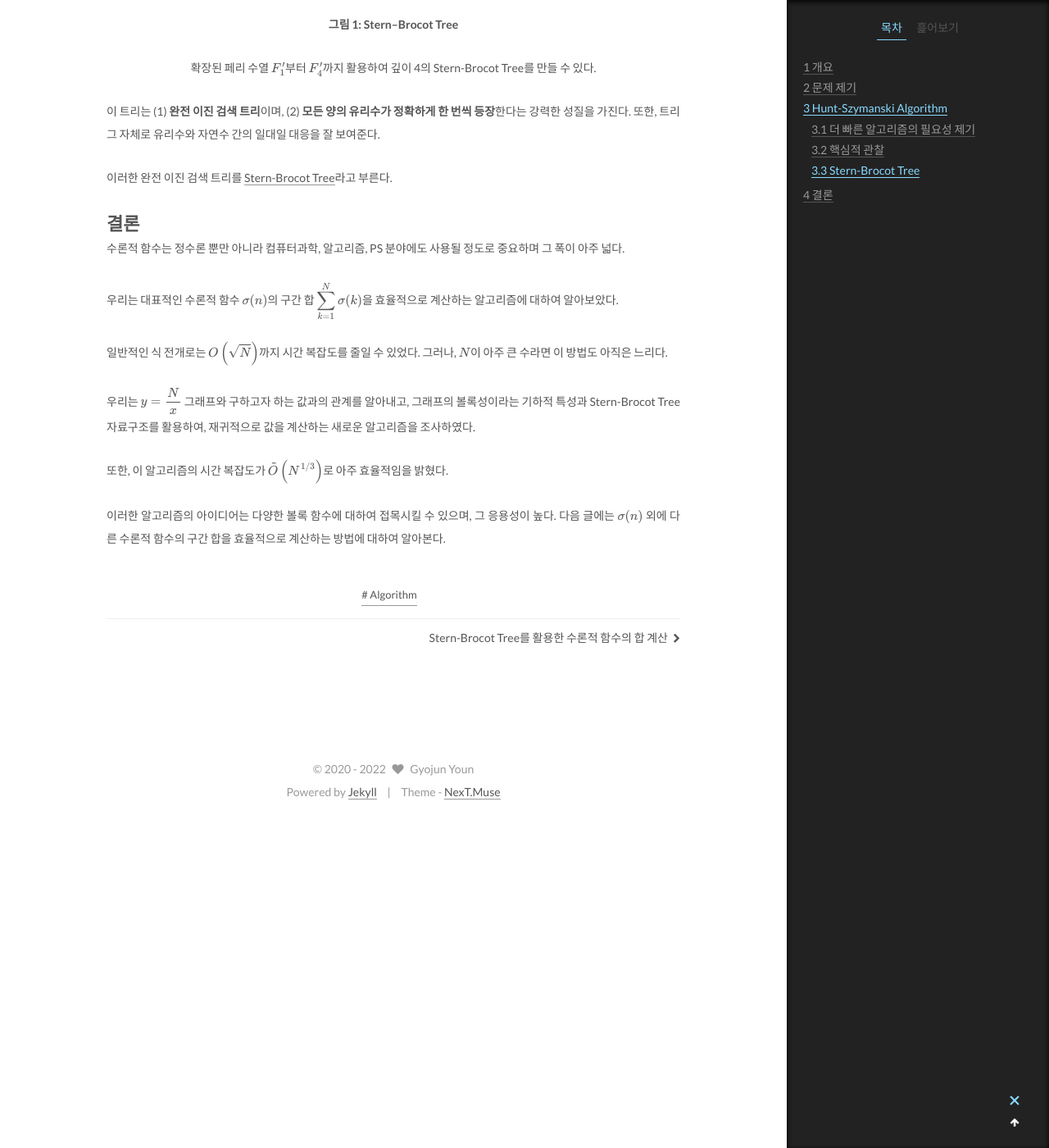
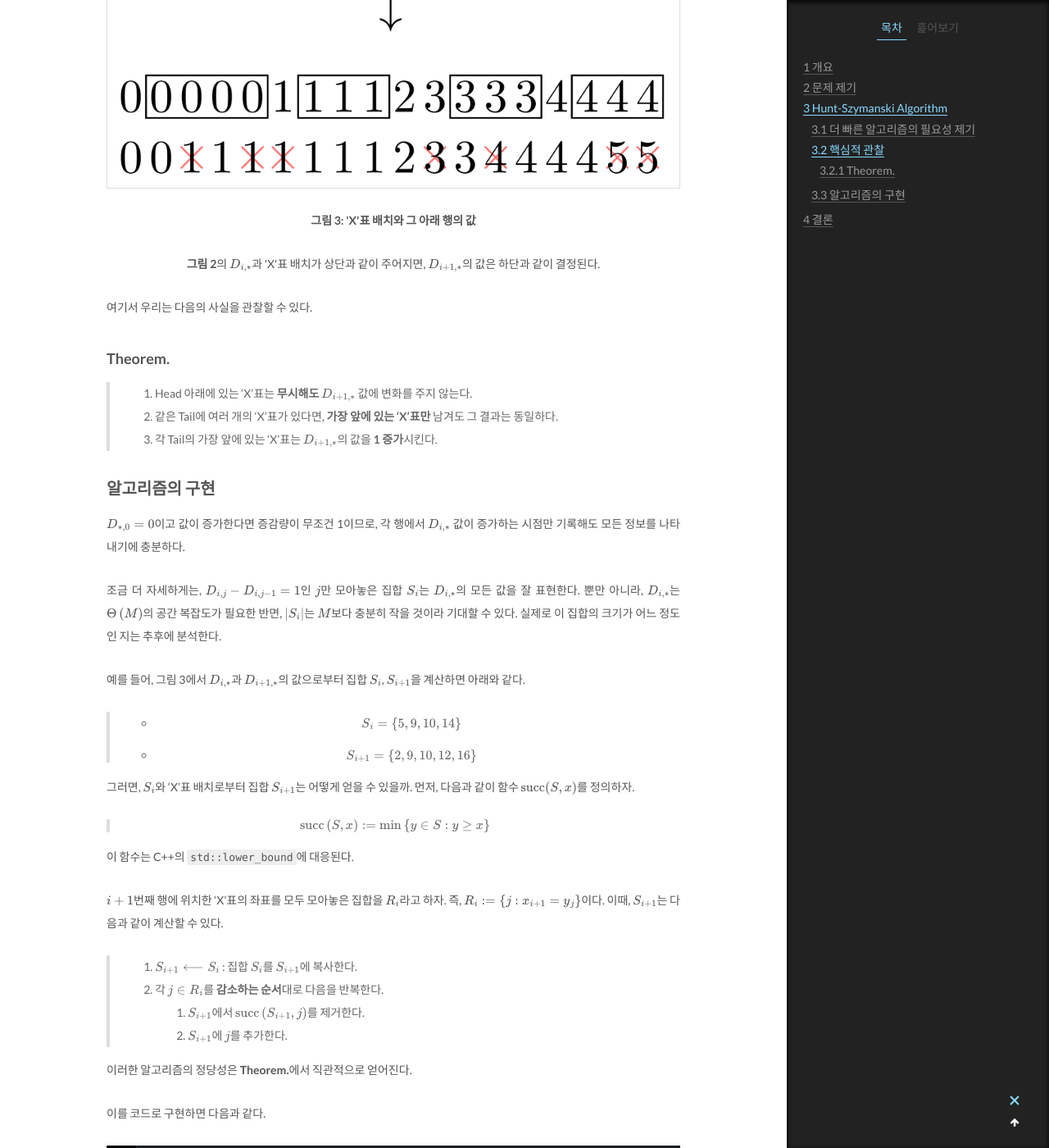
Before and after one commit to youngyojun/youngyojun.github.io, a Jekyll site: the page built from _posts/2022-03-20-Hunt-Szymanski.md, in a window 1280 px wide and 1400 px high, scrolled down 5030 px. Shown: the whole window at 82% size. Built offline with Jekyll 4.4.1, drawn with Linux system fonts in a browser that asks for light colours; formulas are drawn with MathJax 3; comment, search, counter and statistics services are not loaded; some of the changed text lies outside the part shown.

Commit message:
Update 2022-03-20-Hunt-Szymanski.md

````diff
--- a/_posts/2022-03-20-Hunt-Szymanski.md
+++ b/_posts/2022-03-20-Hunt-Szymanski.md
@@ -1,5 +1,5 @@
 ---
-title: "asdf"
+title: "실무에서 빠르게 LCS를 계산하는 실용적인 Hunt-Szymanski 알고리즘에 관하여"
 date: 2022-03-20 14:55:28 +0900
 categories:
  - Secmem
@@ -54,7 +54,7 @@ LCS 문제는 다이나믹 프로그래밍 기법을 이용하여 쉽게 해결
 >
 > $$ \text{LCS} \left( X + S, Y + S \right) = \text{LCS} \left( X, Y \right) + S := \left\{ C + S : C \in \text{LCS} \left( X, Y \right) \right\} $$
 
-이는 $|S| = 1$일 때에만 증명해도 충분하다. $X + S$와 $Y + S$의 마지막 문자는 서로에게 대응시키는 것이 LCS를 구함에 있어 손해가 되지 않기 때문에 항상 최적임을 알 수 있다.
+이는 $\left\lvert S \right\rvert = 1$일 때에만 증명해도 충분하다. $X + S$와 $Y + S$의 마지막 문자는 서로에게 대응시키는 것이 LCS를 구함에 있어 손해가 되지 않기 때문에 항상 최적임을 알 수 있다.
 
 #### Lemma 2. 양자택일.
 
@@ -85,13 +85,13 @@ $\alpha \ne \beta$이므로, 두 알파벳은 서로에게 대응될 수 없다.
 
 ```c++
 int lcs(char *X, int N, char *Y, int M) {
-    int D[N+1][M+1] = {};
+    int D[N+1][M+1] = {}; // D_{i, j}
 
     for(int i = 1; i <= N; i++)
         for(int j = 1; j <= M; j++)
             D[i][j] = X[i] == Y[j]
-            		? D[i-1][j-1] + 1
-            		: max(D[i][j-1], D[i-1][j]);
+                    ? D[i-1][j-1] + 1 // Lemma 1.
+                    : max(D[i][j-1], D[i-1][j]); // Lemma 2.
 
     return D[N][M];
 }
@@ -137,44 +137,106 @@ Hunt-Szymanski 알고리즘은 간단한 아이디어로 두 문자열의 LCS를
 >
 > 단, 편의상 $D _{0, * } = D _{ *, 0} = 0$라고 가정한다.
 
+행 번호 $i$에 대하여 귀납법을 적용하여 증명할 수 있다. $D _{0, *}$은 그 값이 모두 0이므로 자명하다. $D _{i, j}$의 값은 (1) 그 이전 값 $D _{i, j-1}$거나, (2) 그 위의 값 $D _{i-1, j}$거나, (3) 대각 위의 값 $D _{i-1, j-1}$에서 1을 더한 값이다. 인접한 수의 차이는 0 아니면 1이므로, $D _{i, *}$ 또한 단조증가하면서 차이가 최대 1인 수열임을 알 수 있다.
 
 
 
+이제, 각 행에 대하여 연속한 값을 가지는 구간의 특징을 관찰하자. 같은 값을 가지는 **Segment**에서 첫 수를 **Head**, 나머지 수들을 **Tail**이라고 부르자. 어떤 행의 $D _{i, *}$ 값이 $ 0\ 0\ 0\ 0\ 0\ 1\ 1\ 1\ 1\ 2\ 3\ 3\ 3\ 3\ 4\ 4\ 4\ 4 $일 때, 각 Segment의 Tail을 직사각형 블록으로 묶어서 표현하면 아래와 같다.
+
+![](https://youngyojun.github.io/assets/images/posts/2022-03-20-Hunt-Szymanski/2.png)
+
+<p style="text-align: center;"><b>그림 2: 한 행에서 모든 Tail을 직사각형으로 나타낸 그림</b></p>
+
+<p style="text-align: center;">총 네 개의 Tail을 직사각형으로 묶어 나타내었다. Head의 값이 차례대로 0, 1, 2, 3, 4 임에 유의하라.</p>
 
 
 
-## Stern-Brocot Tree
+**그림 2**와 같이 $D _{i, *}$ 값을 Segment 표기법으로 나타낸 후, 그 바로 아래의 행에서 'X'표 배치에 따른 $D _{i+1, *}$ 값 변화를 관찰하자. 만약, **그림 3**의 상단과 같이 'X'표가 배치되었다면, $D _{i+1, *}$의 값은 하단과 같이 결정된다.
 
-페리 수열 $F_n$을 확장하여, 각 유리수의 역수까지 등장하는 수열을 생각하자. 편의상, $ \displaystyle \frac{1}{0} = + \infty $로 생각하면, 이 수열은 $ \displaystyle \frac{0}{1} = 0 $ 이상 $ \displaystyle \frac{1}{0} = + \infty $ 이하인 기약분수를 잘 나열할 것이다.
+![](https://youngyojun.github.io/assets/images/posts/2022-03-20-Hunt-Szymanski/3.png)
 
-실제로, $0$ 이상의 모든 유리수는 충분히 큰 $n$에 대하여 확장된 페리 수열 $F' _n$에 정확하게 한 번 등장함을 증명할 수 있다. 이제, 깊이 $n$에 해당하는 층에 확장된 페리 수열 $F' _n$을 적어, 아래 그림과 같은 이진 트리를 생각하자.
+<p style="text-align: center;"><b>그림 3: 'X'표 배치와 그 아래 행의 값</b></p>
 
-![](https://youngyojun.github.io/assets/images/posts/2022-02-18-sigma-sum-stern-brocot/SternBrocotTree.png)
-
-<p style="text-align: center;"><b>그림 1: Stern–Brocot Tree</b></p>
-
-<p style="text-align: center;">확장된 페리 수열 $F' _1$부터 $F' _4$까지 활용하여 깊이 4의 Stern-Brocot Tree를 만들 수 있다.</p>
+<p style="text-align: center;"><b>그림 2</b>의 $D _{i, *}$과 'X'표 배치가 상단과 같이 주어지면, $D _{i+1, *}$의 값은 하단과 같이 결정된다.</p>
 
 
 
-이 트리는 (1) **완전 이진 검색 트리**이며, (2) **모든 양의 유리수가 정확하게 한 번씩 등장**한다는 강력한 성질을 가진다. 또한, 트리 그 자체로 유리수와 자연수 간의 일대일 대응을 잘 보여준다.
+여기서 우리는 다음의 사실을 관찰할 수 있다.
 
-이러한 완전 이진 검색 트리를 [Stern-Brocot Tree](https://en.wikipedia.org/wiki/Stern%E2%80%93Brocot_tree)라고 부른다.
+### Theorem.
+
+> 1. Head 아래에 있는 'X'표는 **무시해도** $D _{i+1, *}$ 값에 변화를 주지 않는다.
+> 2. 같은 Tail에 여러 개의 'X'표가 있다면, **가장 앞에 있는 'X'표만** 남겨도 그 결과는 동일하다.
+> 3. 각 Tail의 가장 앞에 있는 'X'표는 $D _{i+1, *}$의 값을 **1 증가**시킨다.
 
 
+
+## 알고리즘의 구현
+
+$D _{*, 0} = 0$이고 값이 증가한다면 증감량이 무조건 1이므로, 각 행에서 $D _{i, *}$ 값이 증가하는 시점만 기록해도 모든 정보를 나타내기에 충분하다.
+
+조금 더 자세하게는, $D _{i, j} - D _{i, j-1} = 1$인 $j$만 모아놓은 집합 $S _i$는 $D _{i, *}$의 모든 값을 잘 표현한다. 뿐만 아니라, $D _{i, *}$는 $\Theta \left( M \right)$의 공간 복잡도가 필요한 반면, $\left\lvert S _i \right\rvert$는 $M$보다 충분히 작을 것이라 기대할 수 있다. 실제로 이 집합의 크기가 어느 정도인 지는 추후에 분석한다.
+
+예를 들어, 그림 3에서 $D _{i, *}$과 $D _{i+1, *}$의 값으로부터 집합 $S _i$, $S _{i+1}$을 계산하면 아래와 같다.
+
+> * $$ S _i = \left\{ 5, 9, 10, 14 \right\} $$
+> * $$ S _{i+1} = \left\{ 2, 9, 10, 12, 16 \right\} $$
+
+
+
+그러면, $S _i$와 'X'표 배치로부터 집합 $S _{i+1}$는 어떻게 얻을 수 있을까. 먼저, 다음과 같이 함수 $\text{succ}(S, x)$를 정의하자.
+
+> $$ \text{succ} \left( S, x \right) := \min \left\{ y \in S : y \ge x \right\} $$
+
+이 함수는 C++의 `std::lower_bound`에 대응된다.
+
+
+
+$i+1$번째 행에 위치한 'X'표의 좌표를 모두 모아놓은 집합을 $R _i$라고 하자. 즉, $R _i := \left\\{ j : x _{i+1} = y _j \right\\}$이다. 이때, $S _{i+1}$는 다음과 같이 계산할 수 있다.
+
+> 1. $S _{i+1} \longleftarrow S _i$ : 집합 $S _i$를 $S _{i+1}$에 복사한다.
+> 2. 각 $j \in R _i$를 **감소하는 순서**대로 다음을 반복한다.
+>    1. $S _{i+1}$에서 $\text{succ} \left( S _{i+1}, j \right)$를 제거한다.
+>    2. $S _{i+1}$에 $j$를 추가한다.
+
+이러한 알고리즘의 정당성은 **Theorem.**에서 직관적으로 얻어진다.
+
+
+
+이를 코드로 구현하면 다음과 같다.
+
+```c++
+int lcs(char *X, int N, char *Y, int M) {
+    vector<int> idx[256]; // # of alphabets = 256
+
+    // Counting sort + Reverse
+    // We use them to compute R_i fast
+    for(int i = M; i--;) idx[Y[i]].emplace_back(i);
+
+    // Init S_0
+    int S[N+1] = {-1}, l = 1;
+
+    // Compute S_1, ..., S_N
+    for(int i = 0; i < N; i++) {
+        for(int j : idx[A[i]]) {
+            if(S[l-1] < j) S[l++] = j; // No succ. exists
+            else S[int(lower_bound(S, S+l, j) - S)] = j;
+                // Find succ. and replace
+        }
+    }
+
+    return l-1;
+}
+```
 
 
 
 # 결론
 
-수론적 함수는 정수론 뿐만 아니라 컴퓨터과학, 알고리즘, PS 분야에도 사용될 정도로 중요하며 그 폭이 아주 넓다.
+LCS 문제는 정보과학에서 기초적인 문제이지만, 생물정보학과 전산언어학, 검색 엔진, `diff` 프로그램 등, 학문적으로도 실용적으로도 다양한 분야에 접목되고 활용된다.
 
-우리는 대표적인 수론적 함수 $\sigma (n)$의 구간 합 $ \displaystyle \sum _{k=1}^{N} \sigma(k) $을 효율적으로 계산하는 알고리즘에 대하여 알아보았다.
+두 개의 문자열의 LCS를 구하는 문제는 해싱 등의 기법을 활용하지 않고서는 $\displaystyle \mathcal{O} \left( NM \right)$보다 빠르게 해결할 수 없음이 알려져 있다. 우리는 같은 알파벳을 나타내는 위치쌍의 총 개수 $\displaystyle R := \sum _i \left\lvert R _i \right\rvert$가 실험적으로는 $\displaystyle \mathcal{O} \left( NM \right)$보다는 유의미하게 작다는 사실을 활용한 Hunt-Szymanski 알고리즘에 대하여 알아보았다.
 
-일반적인 식 전개로는 $ \displaystyle O \left( \sqrt{N} \right) $까지 시간 복잡도를 줄일 수 있었다. 그러나, $N$이 아주 큰 수라면 이 방법도 아직은 느리다.
+이 알고리즘은 고전적 DP 알고리즘에서 인접한 두 행의 $D _{i, *}$, $D _{i+1, *}$ 값의 특징을 관찰하고, 이 DP 배열을 적은 개수의 수로 이루어진 집합으로 표현함으로써, 평균 시간 복잡도를 낮추었다. $N \gg M$을 가정하면, 시간 복잡도는 $\displaystyle \mathcal{O} \left( R \lg N + M \lg M \right)$가 되며, $R = \Theta \left( NM \right)$인 최악의 경우에도 고전적 DP 알고리즘보다 $\displaystyle \mathcal{O}\left( \lg N \right)$배밖에 느리지 않다. 또한, 실험적으로는 $\displaystyle R = \mathcal{O} \left( N \right)$을 기대할 수 있다.
 
-우리는 $ \displaystyle y = \frac{N}{x} $ 그래프와 구하고자 하는 값과의 관계를 알아내고, 그래프의 볼록성이라는 기하적 특성과 Stern-Brocot Tree 자료구조를 활용하여, 재귀적으로 값을 계산하는 새로운 알고리즘을 조사하였다.
-
-또한, 이 알고리즘의 시간 복잡도가 $ \displaystyle \tilde{O} \left( N^{1/3} \right) $로 아주 효율적임을 밝혔다.
-
-이러한 알고리즘의 아이디어는 다양한 볼록 함수에 대하여 접목시킬 수 있으며, 그 응용성이 높다. 다음 글에는 $\sigma (n)$ 외에 다른 수론적 함수의 구간 합을 효율적으로 계산하는 방법에 대하여 알아본다.
+Hunt-Szymanski 알고리즘의 핵심적인 관찰들은 추후 [Bit-String LCS 알고리즘](http://www.secmem.org/blog/2019/09/12/lcs-with-bitset/)에 응용되었다. 이 알고리즘은 $\displaystyle \mathcal{O} \left( \frac{ NM }{ \omega } \right)$의 시간 복잡도와 $\displaystyle \mathcal{O} \left( \frac{ \left\lvert \Sigma \right\rvert M }{ W } \right)$의 공간 복잡도로 LCS를 계산한다.
````
